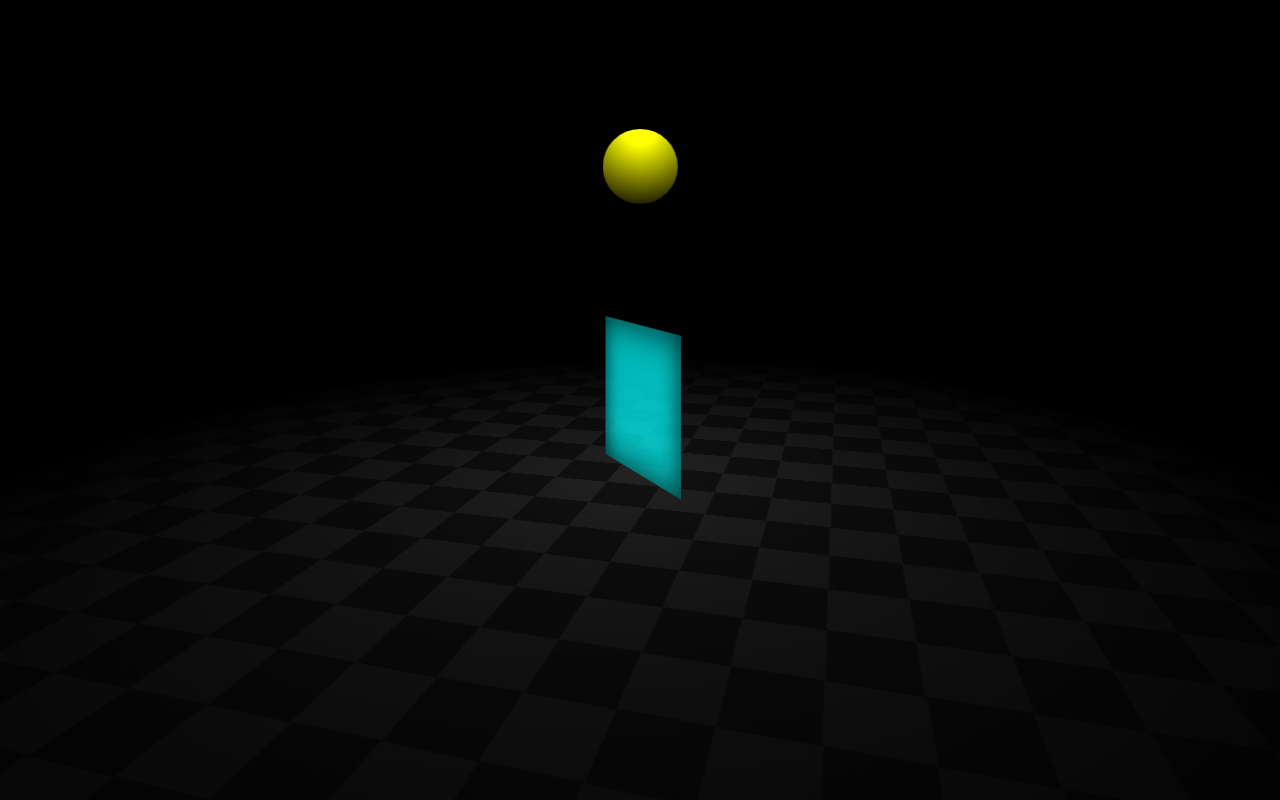
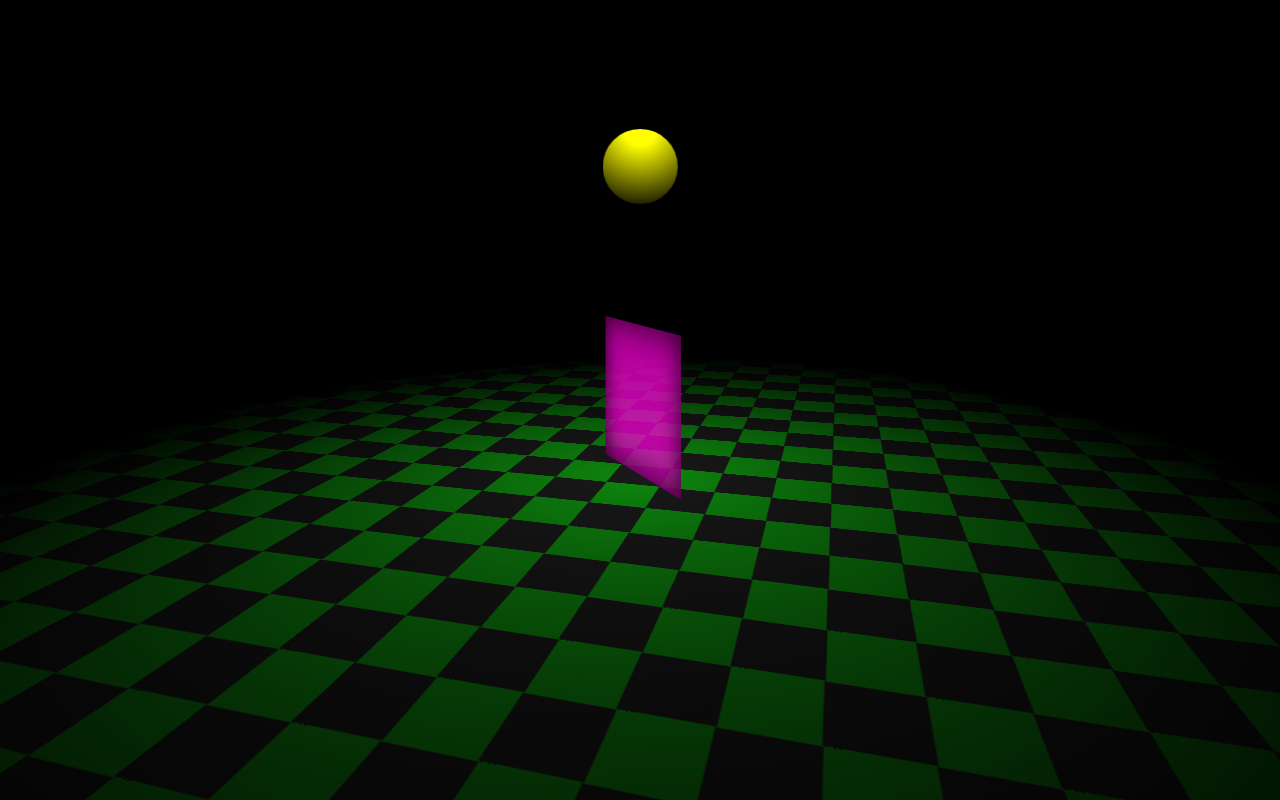
Before and after one commit to RatulSaqibKhan/css3DTraining, a plain HTML site: page index.html in a window 1280 px wide. Drawn offline with Linux system fonts and the light colour scheme.

Commit message:
Color variables defined

```diff
--- a/style.css
+++ b/style.css
@@ -1,10 +1,12 @@
 :root {
   --bodyBackground: #000;
 
-  --boxColor: #0ff7;
+  --boxColor: #f0d7;
   --rotateSpeed: 30s;
   --bounceSpeed: 1.5s;
   --ballBackground: yellow;
+  --floorPrimaryTileColor: #1a1c;
+  --floorSecondaryTileColor: #222b;
 }
 
 * {
@@ -161,6 +163,10 @@ body {
   width: 15em;
   height: 16em;
   background-image: radial-gradient(#0000, #000 75%),
-    repeating-conic-gradient(from 45deg, #111 0deg 90deg, #222 90deg 180deg);
+    repeating-conic-gradient(
+      from 45deg,
+      var(--floorPrimaryTileColor) 0deg 90deg,
+      var(--floorSecondaryTileColor) 90deg 180deg
+    );
   background-size: 100%, 1em 1em;
 }
```
